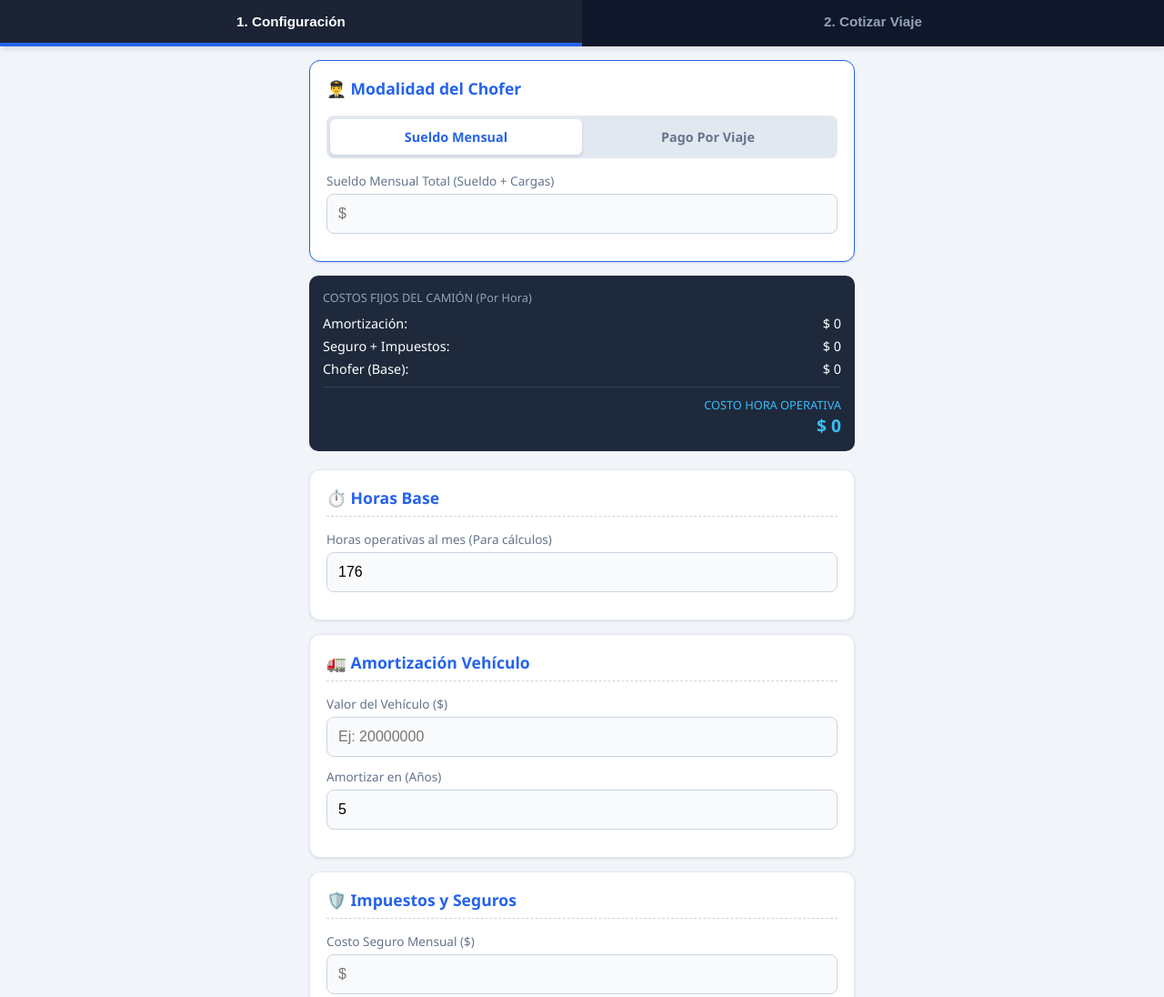
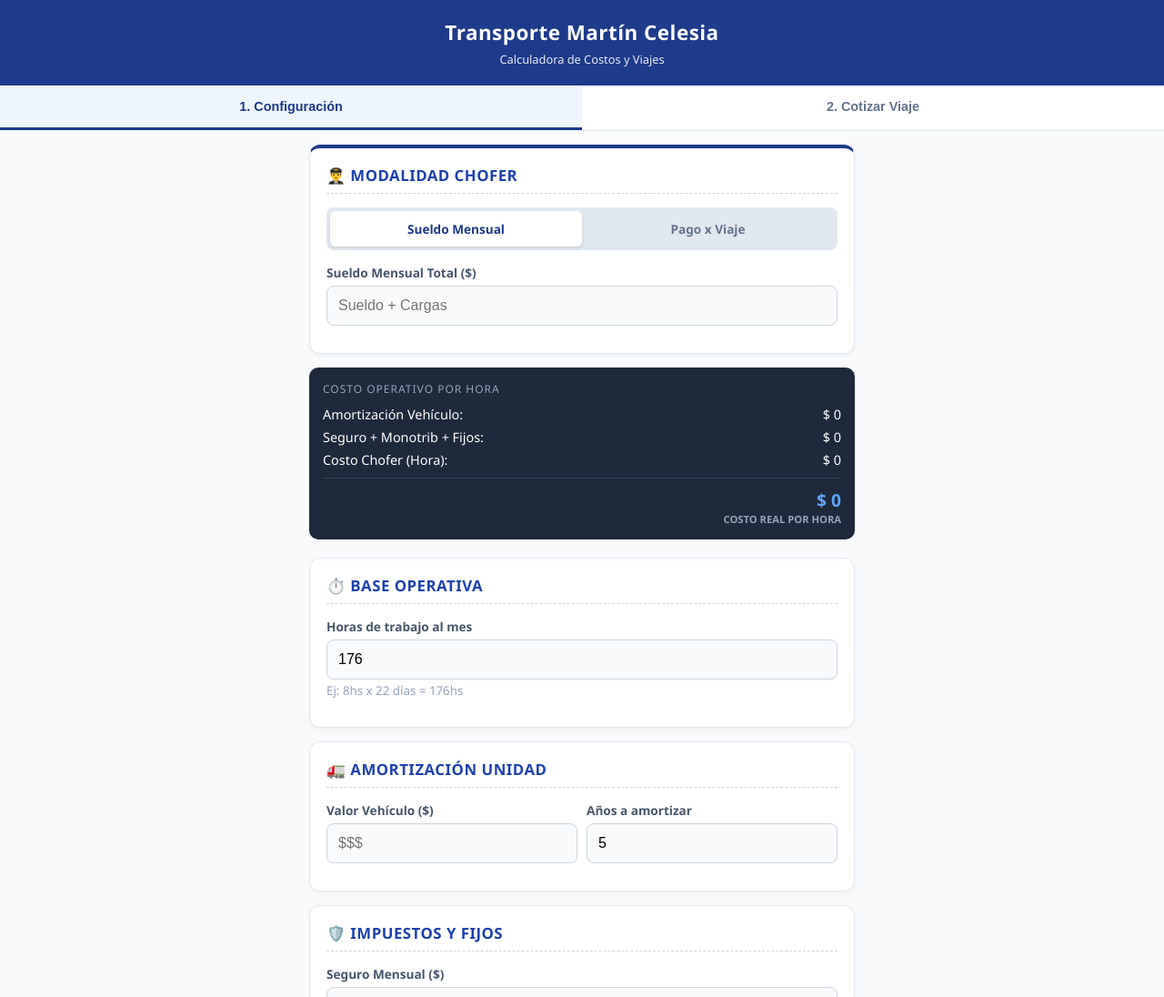
Before and after one commit to Ahc1980/split002, a plain HTML site: page index.html in a window 1280 px wide. Shown: the top 1096 px of the page at 91% size. Drawn offline with Linux system fonts and the light colour scheme.

Commit message:
Update index.html

```diff
--- a/index.html
+++ b/index.html
@@ -3,35 +3,57 @@
 <head>
     <meta charset="UTF-8">
     <meta name="viewport" content="width=device-width, initial-scale=1.0">
-    <title>Calculadora Flex Fletes + Impuestos</title>
+    <title>Transporte Martín Celesia</title>
     <style>
         :root {
-            --primary: #2563eb;
-            --secondary: #0f172a;
-            --bg: #f1f5f9;
+            /* Colores de marca: Azul Oscuro Profesional */
+            --primary: #1e3a8a;
+            --secondary: #1e40af;
+            --bg: #f8fafc;
             --card: #ffffff;
             --text: #334155;
-            --success: #16a34a;
+            --accent: #3b82f6;
+            --success: #15803d;
         }
 
         body {
-            font-family: 'Segoe UI', Roboto, sans-serif;
+            font-family: 'Segoe UI', Roboto, Helvetica, Arial, sans-serif;
             background-color: var(--bg);
             color: var(--text);
             margin: 0;
             padding: 0;
-            padding-bottom: 60px;
+            padding-bottom: 80px;
         }
 
-        /* TABS SUPERIORES */
+        /* HEADER DE MARCA */
+        .brand-header {
+            background: var(--primary);
+            color: white;
+            padding: 20px;
+            text-align: center;
+            box-shadow: 0 4px 6px -1px rgba(0, 0, 0, 0.2);
+        }
+        .brand-header h1 {
+            margin: 0;
+            font-size: 1.4rem;
+            font-weight: 700;
+            letter-spacing: 0.5px;
+        }
+        .brand-subtitle {
+            font-size: 0.8rem;
+            opacity: 0.9;
+            margin-top: 5px;
+            font-weight: 300;
+        }
+
+        /* TABS DE NAVEGACIÓN */
         .nav-tabs {
             display: flex;
-            background: var(--secondary);
-            padding: 0;
+            background: white;
             position: sticky;
             top: 0;
             z-index: 100;
-            box-shadow: 0 4px 6px -1px rgba(0, 0, 0, 0.1);
+            border-bottom: 1px solid #e2e8f0;
         }
 
         .tab-btn {
@@ -39,18 +61,18 @@
             padding: 15px;
             border: none;
             background: transparent;
-            color: #94a3b8;
+            color: #64748b;
             font-weight: 600;
-            font-size: 0.95rem;
+            font-size: 0.9rem;
             cursor: pointer;
-            border-bottom: 4px solid transparent;
+            border-bottom: 3px solid transparent;
             transition: 0.3s;
         }
 
         .tab-btn.active {
-            color: white;
+            color: var(--primary);
             border-bottom-color: var(--primary);
-            background: rgba(255,255,255,0.05);
+            background: #eff6ff;
         }
 
         /* CONTENEDOR */
@@ -70,19 +92,21 @@
             border-radius: 12px;
             padding: 18px;
             margin-bottom: 15px;
-            box-shadow: 0 1px 3px rgba(0,0,0,0.1);
+            box-shadow: 0 2px 4px rgba(0,0,0,0.05);
             border: 1px solid #e2e8f0;
         }
 
         h2 {
             margin: 0 0 15px 0;
-            font-size: 1.1rem;
-            color: var(--primary);
+            font-size: 1.05rem;
+            color: var(--secondary);
             display: flex;
             align-items: center;
             gap: 8px;
             border-bottom: 1px dashed #cbd5e1;
             padding-bottom: 8px;
+            text-transform: uppercase;
+            letter-spacing: 0.5px;
         }
 
         /* INPUTS */
@@ -91,12 +115,12 @@
         label {
             display: block;
             font-size: 0.85rem;
-            color: #64748b;
+            color: #475569;
             margin-bottom: 5px;
-            font-weight: 500;
+            font-weight: 600;
         }
 
-        input[type="number"], select {
+        input[type="number"] {
             width: 100%;
             padding: 12px;
             border: 1px solid #cbd5e1;
@@ -108,12 +132,12 @@
 
         input:focus {
             outline: none;
-            border-color: var(--primary);
+            border-color: var(--accent);
             background: #fff;
-            box-shadow: 0 0 0 3px rgba(37, 99, 235, 0.1);
+            box-shadow: 0 0 0 3px rgba(59, 130, 246, 0.1);
         }
 
-        /* RADIO MODE SWITCH */
+        /* SWITCH MODO CHOFER */
         .mode-selector {
             display: flex;
             background: #e2e8f0;
@@ -128,8 +152,8 @@
             padding: 10px;
             cursor: pointer;
             border-radius: 6px;
-            font-size: 0.9rem;
-            font-weight: 600;
+            font-size: 0.85rem;
+            font-weight: 700;
             color: #64748b;
             transition: 0.3s;
         }
@@ -140,7 +164,7 @@
             box-shadow: 0 2px 4px rgba(0,0,0,0.1);
         }
 
-        /* RESUMEN COSTO HORA */
+        /* RESUMEN COSTOS FIJOS */
         .cost-summary {
             background: #1e293b;
             color: white;
@@ -155,38 +179,50 @@
             padding-top: 10px;
             text-align: right;
             font-weight: bold;
-            color: #38bdf8;
+            color: #60a5fa;
             font-size: 1.2rem;
         }
 
-        /* RESULTADOS FINALES */
+        /* CAJA DE RESULTADOS */
         .final-box {
             background: #f0fdf4;
             border: 2px solid #16a34a;
             border-radius: 12px;
             padding: 20px;
             text-align: center;
+            position: sticky;
+            top: 60px; /* Para que se vea al bajar un poco */
+            z-index: 90;
+            box-shadow: 0 4px 10px rgba(0,0,0,0.1);
         }
+        .price-label { font-size: 0.8rem; text-transform: uppercase; color: #15803d; font-weight: 700; }
         .price-tag {
             font-size: 2.5rem;
             font-weight: 800;
             color: #15803d;
-            margin: 10px 0;
+            margin: 5px 0;
         }
-        .profit-tag {
-            background: #16a34a;
-            color: white;
-            padding: 5px 12px;
-            border-radius: 20px;
+        .profit-info {
             font-size: 0.9rem;
+            color: #166534;
+            background: #dcfce7;
+            display: inline-block;
+            padding: 4px 12px;
+            border-radius: 15px;
         }
 
         .hidden { display: none; }
+
+        .grid-2 { display: grid; grid-template-columns: 1fr 1fr; gap: 10px; }
     </style>
 </head>
 <body>
 
-<!-- NAVEGACIÓN -->
+<div class="brand-header">
+    <h1>Transporte Martín Celesia</h1>
+    <div class="brand-subtitle">Calculadora de Costos y Viajes</div>
+</div>
+
 <div class="nav-tabs">
     <button class="tab-btn active" onclick="setTab('config')">1. Configuración</button>
     <button class="tab-btn" onclick="setTab('cotizar')">2. Cotizar Viaje</button>
@@ -197,77 +233,76 @@
     <!-- PESTAÑA 1: CONFIGURACIÓN -->
     <div id="config" class="tab-content active">
 
-        <!-- Selector de Modo Chofer -->
-        <div class="card" style="border-color: var(--primary);">
-            <h2 style="border:none; margin-bottom:10px;">👨‍✈️ Modalidad del Chofer</h2>
+        <!-- MODO CHOFER -->
+        <div class="card" style="border-top: 4px solid var(--primary);">
+            <h2>👨‍✈️ Modalidad Chofer</h2>
             <div class="mode-selector">
                 <div class="mode-option selected" id="btn_mensual" onclick="setMode('mensual')">Sueldo Mensual</div>
-                <div class="mode-option" id="btn_viaje" onclick="setMode('viaje')">Pago Por Viaje</div>
+                <div class="mode-option" id="btn_viaje" onclick="setMode('viaje')">Pago x Viaje</div>
             </div>
 
-            <!-- Input solo para mensual -->
             <div id="input_sueldo_mensual" class="input-group">
-                <label>Sueldo Mensual Total (Sueldo + Cargas)</label>
-                <input type="number" id="sueldo_mes" placeholder="$" oninput="calcConfig()">
+                <label>Sueldo Mensual Total ($)</label>
+                <input type="number" id="sueldo_mes" placeholder="Sueldo + Cargas" oninput="calcConfig()">
             </div>
-            <div id="info_viaje" class="input-group hidden">
-                <p style="font-size:0.9rem; color:#64748b; margin:0;">
-                    ℹ️ En esta modalidad, ingresarás el costo del chofer manualmente cada vez que cotices un viaje en la siguiente pestaña.
-                </p>
+            <div id="info_viaje" class="input-group hidden" style="text-align:center; color:#64748b; font-size:0.9rem;">
+                <small>El costo del chofer se ingresará manualmente en cada cotización.</small>
             </div>
         </div>
 
-        <!-- Resumen de Costos Fijos -->
+        <!-- RESUMEN EN TIEMPO REAL -->
         <div class="cost-summary">
-            <div style="font-size:0.8rem; color:#94a3b8; margin-bottom:10px;">COSTOS FIJOS DEL CAMIÓN (Por Hora)</div>
+            <div style="font-size:0.75rem; text-transform:uppercase; color:#94a3b8; margin-bottom:10px; letter-spacing:1px;">Costo Operativo por Hora</div>
             <div class="cost-row">
-                <span>Amortización:</span> <span id="disp_amort">$0</span>
+                <span>Amortización Vehículo:</span> <span id="disp_amort">$0</span>
             </div>
             <div class="cost-row">
-                <span>Seguro + Impuestos:</span> <span id="disp_seguro">$0</span>
+                <span>Seguro + Monotrib + Fijos:</span> <span id="disp_seguro">$0</span>
             </div>
             <div class="cost-row">
-                <span>Chofer (Base):</span> <span id="disp_chofer_base">$0</span>
+                <span>Costo Chofer (Hora):</span> <span id="disp_chofer_base">$0</span>
             </div>
             <div class="cost-total">
-                <small style="font-size:0.8rem; font-weight:normal; display:block;">COSTO HORA OPERATIVA</small>
                 <span id="disp_total_hora">$0</span>
+                <small style="font-size:0.7rem; display:block; color:#94a3b8;">COSTO REAL POR HORA</small>
             </div>
         </div>
 
         <div class="card">
-            <h2>⏱️ Horas Base</h2>
+            <h2>⏱️ Base Operativa</h2>
             <div class="input-group">
-                <label>Horas operativas al mes (Para cálculos)</label>
+                <label>Horas de trabajo al mes</label>
                 <input type="number" id="horas_mes" value="176" oninput="calcConfig()">
+                <small style="color:#94a3b8;">Ej: 8hs x 22 días = 176hs</small>
             </div>
         </div>
 
         <div class="card">
-            <h2>🚛 Amortización Vehículo</h2>
+            <h2>🚛 Amortización Unidad</h2>
+            <div class="grid-2">
                 <div class="input-group">
-                <label>Valor del Vehículo ($)</label>
-                <input type="number" id="valor_vehiculo" placeholder="Ej: 20000000" oninput="calcConfig()">
+                    <label>Valor Vehículo ($)</label>
+                    <input type="number" id="valor_vehiculo" placeholder="$$$" oninput="calcConfig()">
                 </div>
                 <div class="input-group">
-                <label>Amortizar en (Años)</label>
+                    <label>Años a amortizar</label>
                     <input type="number" id="anios_amort" value="5" oninput="calcConfig()">
+                </div>
             </div>
         </div>
 
         <div class="card">
-            <h2>🛡️ Impuestos y Seguros</h2>
+            <h2>🛡️ Impuestos y Fijos</h2>
             <div class="input-group">
-                <label>Costo Seguro Mensual ($)</label>
+                <label>Seguro Mensual ($)</label>
                 <input type="number" id="seguro_mes" placeholder="$" oninput="calcConfig()">
             </div>
-            <!-- NUEVO CAMPO MONOTRIBUTO -->
-            <div class="input-group">
-                <label>Monotributo Mensual ($)</label>
+            <div class="input-group" style="background: #eff6ff; padding: 10px; border-radius: 8px; border: 1px solid #bfdbfe;">
+                <label style="color:#1e3a8a;">Monotributo Mensual ($)</label>
                 <input type="number" id="monotributo_mes" placeholder="$" oninput="calcConfig()">
             </div>
             <div class="input-group">
-                <label>Otros Gastos Fijos Mes (Garage, Patente)</label>
+                <label>Otros Gastos (Cochera, Patente)</label>
                 <input type="number" id="otros_mes" value="0" oninput="calcConfig()">
             </div>
         </div>
@@ -277,43 +312,58 @@
     <div id="cotizar" class="tab-content">
 
         <div class="final-box">
-            <div style="font-weight:bold; color:#15803d; letter-spacing: 1px;">PRECIO FINAL A COBRAR</div>
+            <div class="price-label">Precio Final Sugerido</div>
             <div class="price-tag" id="res_precio">$0</div>
-
-            <div style="display:flex; justify-content:space-between; margin-top:10px; font-size:0.9rem;">
-                <span>Costo Real: <b id="res_costo">$0</b></span>
-                <span class="profit-tag">Ganancia: <b id="res_ganancia">$0</b></span>
+            <div class="profit-info">
+                Ganancia Neta: <span id="res_ganancia" style="font-weight:bold;">$0</span>
+            </div>
+            <div style="margin-top:5px; font-size:0.8rem; color:#64748b;">
+                Costo Base: <span id="res_costo">$0</span>
             </div>
         </div>
-
         <br>
 
         <div class="card">
-            <h2>📍 Datos del Viaje</h2>
+            <h2>📍 Detalles del Viaje</h2>
 
-            <!-- Campo Especial si es Por Viaje -->
-            <div id="campo_chofer_viaje" class="input-group hidden" style="background: #eff6ff; padding: 10px; border-radius: 8px; border: 1px dashed #2563eb;">
-                <label style="color:#2563eb; font-weight:bold;">💰 Pago al Chofer (Solo este viaje)</label>
-                <input type="number" id="pago_chofer_viaje" placeholder="$ Monto acordado" oninput="calcViaje()">
+            <!-- Campo Chofer Eventual -->
+            <div id="campo_chofer_viaje" class="input-group hidden" style="background: #e0f2fe; padding: 10px; border-radius: 8px; border: 1px dashed #3b82f6; margin-bottom:15px;">
+                <label style="color:#1e40af;">💰 Pago al Chofer (Solo este viaje)</label>
+                <input type="number" id="pago_chofer_viaje" placeholder="$ Monto a pagar" oninput="calcViaje()">
             </div>
 
+            <div class="grid-2">
                 <div class="input-group">
-                <label>Duración del Viaje (Horas)</label>
-                <input type="number" id="viaje_horas" placeholder="Incluyendo esperas" oninput="calcViaje()">
-                <small style="color:#94a3b8; font-size:0.75rem;">Necesario para calcular desgaste, impuestos y seguro.</small>
+                    <label>Duración (Horas)</label>
+                    <input type="number" id="viaje_horas" placeholder="Hs totales" oninput="calcViaje()">
                 </div>
-
                 <div class="input-group">
-                <label>Distancia Total (KM)</label>
+                    <label>Distancia (KM)</label>
                     <input type="number" id="viaje_km" placeholder="Ida y Vuelta" oninput="calcViaje()">
+                </div>
             </div>
         </div>
 
         <div class="card">
+            <h2>🛑 Paradas de Pasajeros</h2>
+            <div class="grid-2">
+                <div class="input-group">
+                    <label>Cant. Paradas</label>
+                    <input type="number" id="num_paradas" value="0" placeholder="0" oninput="calcViaje()">
+                </div>
+                <div class="input-group">
+                    <label>Costo x Parada ($)</label>
+                    <input type="number" id="val_parada" value="0" placeholder="$" oninput="calcViaje()">
+                </div>
+            </div>
+            <small style="color:#64748b;">El costo por tiempo ya se incluye en las horas. Agrega aquí costos extra por parada (tasas, parking, etc).</small>
+        </div>
+
+        <div class="card">
             <h2>⛽ Combustible</h2>
-            <div style="display:grid; grid-template-columns: 1fr 1fr; gap:10px;">
+            <div class="grid-2">
                 <div class="input-group">
-                    <label>Precio Litro</label>
+                    <label>Precio ($/Litro)</label>
                     <input type="number" id="precio_litro" oninput="calcViaje()">
                 </div>
                 <div class="input-group">
@@ -324,14 +374,16 @@
         </div>
 
         <div class="card">
-            <h2>🚧 Extras y Ganancia</h2>
+            <h2>📈 Rentabilidad</h2>
+            <div class="grid-2">
                 <div class="input-group">
-                <label>Peajes / Viáticos / Cargas ($)</label>
+                    <label>Peajes / Extras</label>
                     <input type="number" id="viaje_extras" value="0" oninput="calcViaje()">
                 </div>
                 <div class="input-group">
-                <label>Margen de Ganancia (%)</label>
-                <input type="number" id="margen" value="30" oninput="calcViaje()">
+                    <label>Tu Margen (%)</label>
+                    <input type="number" id="margen" value="30" style="background:#f0fdf4; border-color:#16a34a;" oninput="calcViaje()">
+                </div>
             </div>
         </div>
 
@@ -340,98 +392,84 @@
 </div>
 
 <script>
-    // Variables de Estado
-    let MODE = 'mensual'; // 'mensual' o 'viaje'
-    let COSTO_HORA_MAQUINA = 0; // Amortizacion + Seguro + Monotributo
-    let COSTO_HORA_CHOFER = 0; // Solo si es mensual
+    // ESTADO
+    let MODE = 'mensual';
+    let COSTO_HORA_MAQUINA = 0;
+    let COSTO_HORA_CHOFER = 0;
 
     const money = new Intl.NumberFormat('es-AR', { style: 'currency', currency: 'ARS', minimumFractionDigits: 0 });
 
-    // Gestión de Pestañas
+    // NAVEGACIÓN
     function setTab(tab) {
         document.querySelectorAll('.tab-content').forEach(el => el.classList.remove('active'));
         document.querySelectorAll('.tab-btn').forEach(el => el.classList.remove('active'));
-
         document.getElementById(tab).classList.add('active');
         if(tab === 'config') document.querySelectorAll('.tab-btn')[0].classList.add('active');
         else document.querySelectorAll('.tab-btn')[1].classList.add('active');
     }
 
-    // Gestión de Modo (Mensual vs Viaje)
     function setMode(mode) {
         MODE = mode;
-
-        // UI Config
         document.getElementById('btn_mensual').classList.toggle('selected', mode === 'mensual');
         document.getElementById('btn_viaje').classList.toggle('selected', mode === 'viaje');
 
+        const inputMensual = document.getElementById('input_sueldo_mensual');
+        const infoViaje = document.getElementById('info_viaje');
+        const campoChoferViaje = document.getElementById('campo_chofer_viaje');
+
         if(mode === 'mensual') {
-            document.getElementById('input_sueldo_mensual').classList.remove('hidden');
-            document.getElementById('info_viaje').classList.add('hidden');
+            inputMensual.classList.remove('hidden');
+            infoViaje.classList.add('hidden');
+            campoChoferViaje.classList.add('hidden');
+            document.getElementById('pago_chofer_viaje').value = 0;
         } else {
-            document.getElementById('input_sueldo_mensual').classList.add('hidden');
-            document.getElementById('info_viaje').classList.remove('hidden');
+            inputMensual.classList.add('hidden');
+            infoViaje.classList.remove('hidden');
+            campoChoferViaje.classList.remove('hidden');
+        }
+        calcConfig();
     }
 
-        // UI Cotizar
-        if(mode === 'viaje') {
-            document.getElementById('campo_chofer_viaje').classList.remove('hidden');
-        } else {
-            document.getElementById('campo_chofer_viaje').classList.add('hidden');
-            document.getElementById('pago_chofer_viaje').value = 0; // Resetear
-        }
-
-        calcConfig(); // Recalcular todo
-    }
-
-    // Calculo Pestaña 1
+    // CÁLCULO CONFIGURACIÓN (COSTO HORA)
     function calcConfig() {
-        // Datos Base
         let horasMes = parseFloat(document.getElementById('horas_mes').value) || 1;
 
-        // Amortizacion (Valor / (Años * 12)) / Horas
+        // 1. Amortización
         let valorVehiculo = parseFloat(document.getElementById('valor_vehiculo').value) || 0;
         let anios = parseFloat(document.getElementById('anios_amort').value) || 1;
-        let amortMes = valorVehiculo / (anios * 12);
-        let amortHora = amortMes / horasMes;
+        let amortHora = (valorVehiculo / (anios * 12)) / horasMes;
 
-        // Seguros, Impuestos y Fijos
+        // 2. Fijos (Seguro + Monotributo + Otros)
         let seguro = parseFloat(document.getElementById('seguro_mes').value) || 0;
-        let monotributo = parseFloat(document.getElementById('monotributo_mes').value) || 0; // NUEVO
+        let monotributo = parseFloat(document.getElementById('monotributo_mes').value) || 0;
         let otros = parseFloat(document.getElementById('otros_mes').value) || 0;
 
-        // Sumamos todo y dividimos por horas
-        let fijosHora = (seguro + monotributo + otros) / horasMes;
+        let fijosTotalMes = seguro + monotributo + otros;
+        let fijosHora = fijosTotalMes / horasMes;
 
-        // Chofer
+        // 3. Chofer
         let choferHora = 0;
         if(MODE === 'mensual') {
             let sueldo = parseFloat(document.getElementById('sueldo_mes').value) || 0;
             choferHora = sueldo / horasMes;
         }
 
-        // Totales Globales
-        COSTO_HORA_MAQUINA = amortHora + fijosHora; // Costo del "hierro" + impuestos
-        COSTO_HORA_CHOFER = choferHora; // Costo humano (0 si es por viaje)
+        // SET GLOBALES
+        COSTO_HORA_MAQUINA = amortHora + fijosHora;
+        COSTO_HORA_CHOFER = choferHora;
 
-        // Mostrar Resumen
+        // UI
         document.getElementById('disp_amort').innerText = money.format(amortHora);
         document.getElementById('disp_seguro').innerText = money.format(fijosHora);
+        document.getElementById('disp_chofer_base').innerText = MODE === 'mensual' ? money.format(choferHora) : "Según Viaje";
+        document.getElementById('disp_total_hora').innerText = money.format(COSTO_HORA_MAQUINA + COSTO_HORA_CHOFER);
 
-        if(MODE === 'mensual') {
-            document.getElementById('disp_chofer_base').innerText = money.format(choferHora);
-        } else {
-            document.getElementById('disp_chofer_base').innerText = "Variable en Cotización";
+        calcViaje();
     }
 
-        let totalHora = COSTO_HORA_MAQUINA + COSTO_HORA_CHOFER;
-        document.getElementById('disp_total_hora').innerText = money.format(totalHora);
-
-        calcViaje(); // Actualizar cotización si hay datos
-    }
-
-    // Calculo Pestaña 2
+    // CÁLCULO COTIZACIÓN
     function calcViaje() {
+        // Datos
         let horas = parseFloat(document.getElementById('viaje_horas').value) || 0;
         let km = parseFloat(document.getElementById('viaje_km').value) || 0;
         let precioLitro = parseFloat(document.getElementById('precio_litro').value) || 0;
@@ -439,27 +477,30 @@
         let extras = parseFloat(document.getElementById('viaje_extras').value) || 0;
         let margen = parseFloat(document.getElementById('margen').value) || 0;
 
-        // 1. Costo Maquina (Amort + Seguro + Monotributo) x Horas Viaje
-        let costoMaquinaTotal = COSTO_HORA_MAQUINA * horas;
+        // Paradas Pasajeros
+        let numParadas = parseFloat(document.getElementById('num_paradas').value) || 0;
+        let valParada = parseFloat(document.getElementById('val_parada').value) || 0;
+        let totalParadas = numParadas * valParada;
 
-        // 2. Costo Chofer
-        let costoChoferTotal = 0;
+        // Costos
+        let costoMaquina = COSTO_HORA_MAQUINA * horas;
+        let costoComb = (km / rend) * precioLitro;
+
+        let costoChofer = 0;
         if(MODE === 'mensual') {
-            costoChoferTotal = COSTO_HORA_CHOFER * horas;
+            costoChofer = COSTO_HORA_CHOFER * horas;
         } else {
-            costoChoferTotal = parseFloat(document.getElementById('pago_chofer_viaje').value) || 0;
+            costoChofer = parseFloat(document.getElementById('pago_chofer_viaje').value) || 0;
         }
 
-        // 3. Combustible
-        let costoComb = (km / rend) * precioLitro;
+        // Sumatoria
+        let costoOperativo = costoMaquina + costoChofer + costoComb + totalParadas + extras;
 
-        // TOTALES
-        let costoOperativo = costoMaquinaTotal + costoChoferTotal + costoComb + extras;
-
+        // Precio Final
         let ganancia = costoOperativo * (margen / 100);
         let precioFinal = costoOperativo + ganancia;
 
-        // Render
+        // UI
         document.getElementById('res_costo').innerText = money.format(costoOperativo);
         document.getElementById('res_ganancia').innerText = money.format(ganancia);
         document.getElementById('res_precio').innerText = money.format(precioFinal);
```
Lines whose indentation alone changed are shown as unchanged.
